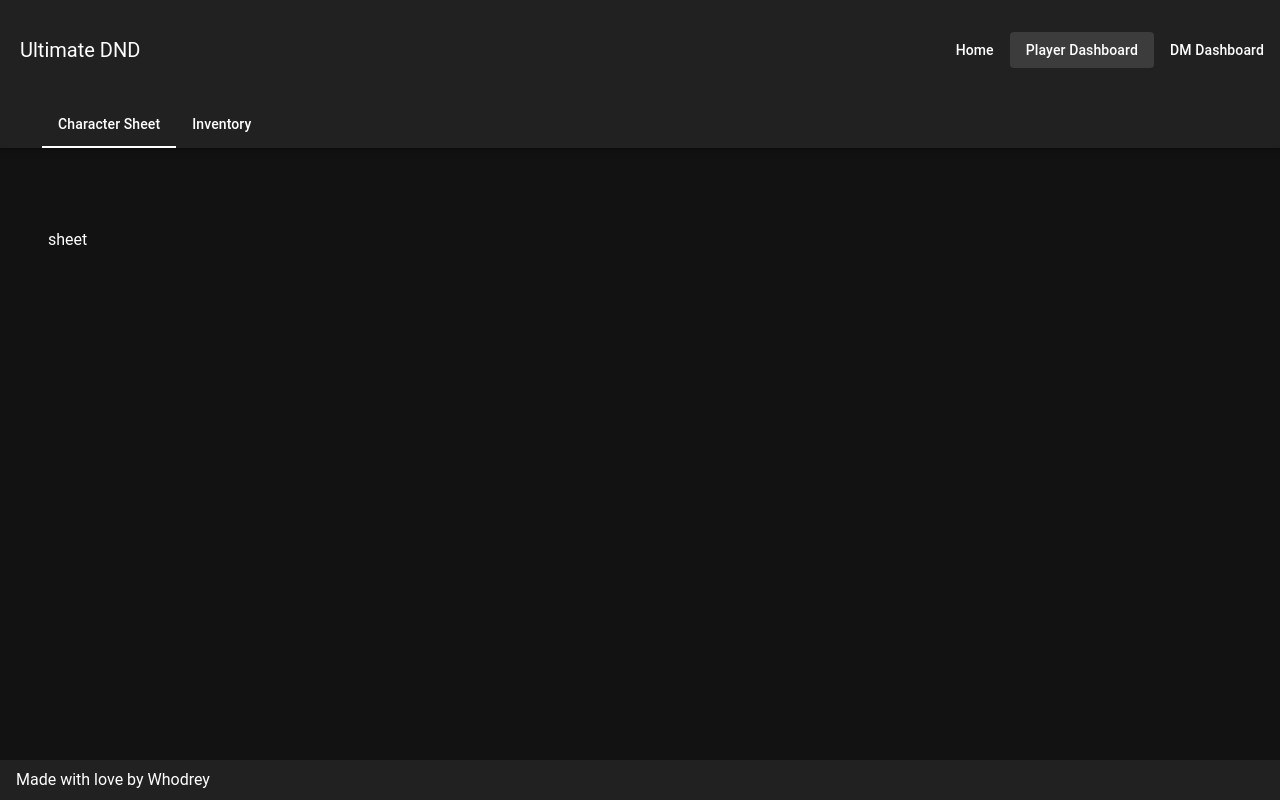
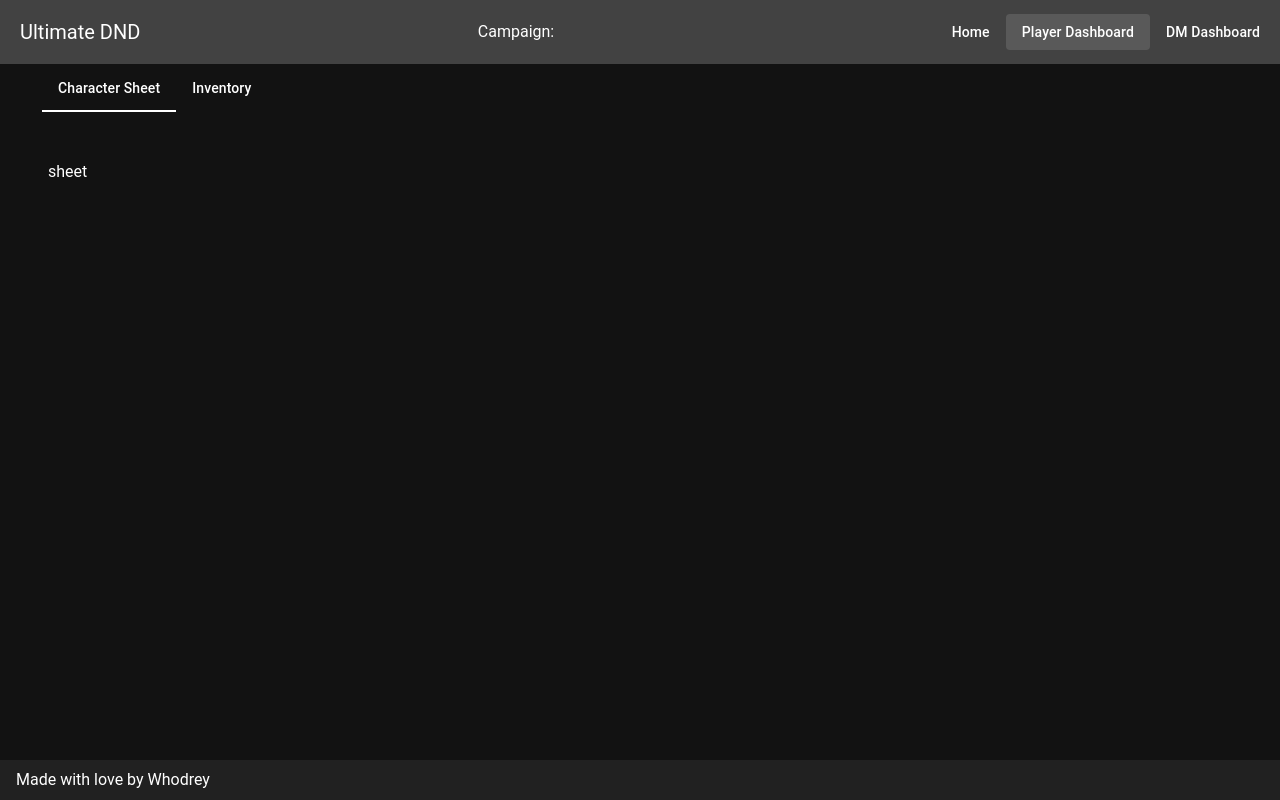
Before and after one commit to Whodrey/Ultimate-DND, a Vue app in the folder frontend/: page /player in a window 1280 px wide. Built offline with nearby package versions, Linux system fonts and the light colour scheme.

Commit message:
Change file structure

```diff
--- a/frontend/src/components/TopBar.vue
+++ b/frontend/src/components/TopBar.vue
@@ -28,34 +28,89 @@ const activeTab = computed({
     if (route.name === "player-dashboard") menuStore.activePlayerTab = value;
   },
 });
+
+const activeTopTab = computed(() => {
+  return currentTabs.value.find((item) => item.value === activeTab.value);
+});
+
+const currentSubtabs = computed(() => {
+  return activeTopTab.value?.subtabs ?? [];
+});
+
+const activeSubtab = computed({
+  get() {
+    const firstSubtab = currentSubtabs.value[0]?.value;
+
+    if (!activeTab.value || !firstSubtab) return null;
+
+    if (route.name === "dm-dashboard") {
+      return menuStore.activeDMSubtabs[activeTab.value] ?? firstSubtab;
+    }
+
+    if (route.name === "player-dashboard") {
+      return menuStore.activePlayerSubtabs[activeTab.value] ?? firstSubtab;
+    }
+
+    return null;
+  },
+
+  set(value) {
+    const isValidSubtab = currentSubtabs.value.some(
+      (item) => item.value === value,
+    );
+
+    if (!activeTab.value || !isValidSubtab) return;
+
+    if (route.name === "dm-dashboard") {
+      menuStore.activeDMSubtabs[activeTab.value] = value;
+    }
+
+    if (route.name === "player-dashboard") {
+      menuStore.activePlayerSubtabs[activeTab.value] = value;
+    }
+  },
+});
 </script>
 
 <template>
-  <v-container fluid>
-    <v-app-bar height="100">
-      <v-app-bar-title text="Ultimate DND" />
+  <v-container fluid class="pa-0">
+    <v-row>
+      <v-toolbar>
+        <v-toolbar-title text="Ultimate DND" />
+
+        <v-col>Campaign: </v-col>
 
         <v-btn text to="/">Home</v-btn>
         <v-btn text to="/player">Player Dashboard</v-btn>
         <v-btn text to="/dm">DM Dashboard</v-btn>
+      </v-toolbar>
+    </v-row>
 
-      <template>
-        <v-row size="12">
-          <v-col cols="auto"> Campaigns: </v-col>
-          <v-col cols="auto"> </v-col>
-        </v-row>
-      </template>
-
-      <template #extension v-if="currentTabs.length">
+    <v-container fluid class="pa-0 align-self-start">
+      <v-row no-gutters>
+        <v-col cols="12" v-if="currentTabs.length">
           <v-tabs v-model="activeTab" align-tabs="title">
             <v-tab
               v-for="item in currentTabs"
               :key="item.value"
-            :text="item.text"
+              :text="item.title ?? item.text"
               :value="item.value"
             />
           </v-tabs>
-      </template>
-    </v-app-bar>
+        </v-col>
+      </v-row>
+      <v-row no-gutters>
+        <v-col cols="12" v-if="currentSubtabs.length">
+          <v-tabs v-model="activeSubtab" align-tabs="title">
+            <v-tab
+              v-for="item in currentSubtabs"
+              :key="item.value"
+              :text="item.title ?? item.text"
+              :value="item.value"
+            />
+          </v-tabs>
+        </v-col>
+      </v-row>
+    </v-container>
   </v-container>
 </template>
--- a/frontend/src/config/tabconfig.js
+++ b/frontend/src/config/tabconfig.js
@@ -1,4 +1,8 @@
 import WorldBuilding from "@/views/DungeonMaster/WorldBuilding.vue";
+import WorldBuildingMaps from "@/views/DungeonMaster/WorldBuilding/Maps.vue";
+import WorldBuildingCities from "@/views/DungeonMaster/WorldBuilding/Cities.vue";
+import WorldBuildingDungeons from "@/views/DungeonMaster/WorldBuilding/Dungeons.vue";
+import WorldBuildingEvents from "@/views/DungeonMaster/WorldBuilding/Events.vue";
 import NPCManager from "@/views/DungeonMaster/NPCManager.vue";
 import CombatManager from "@/views/DungeonMaster/CombatManager.vue";
 import Overview from "@/views/DungeonMaster/Overview.vue";
@@ -8,22 +12,44 @@ import Inventory from "@/views/Player/Inventory.vue";
 
 export const DMtabs = [
   {
-    text: "Overview",
+    title: "Overview",
     value: "overview",
     component: Overview,
   },
   {
-    text: "World Building",
+    title: "World Building",
     value: "worldbuilding",
     component: WorldBuilding,
+    subtabs: [
+      {
+        title: "Maps",
+        value: "maps",
+        component: WorldBuildingMaps,
+      },
+      {
+        title: "Cities",
+        value: "cities",
+        component: WorldBuildingCities,
+      },
+      {
+        title: "Dungeons",
+        value: "dungeons",
+        component: WorldBuildingDungeons,
+      },
+      {
+        title: "Events",
+        value: "events",
+        component: WorldBuildingEvents,
+      },
+    ],
   },
   {
-    text: "NPC Manager",
+    title: "NPC Manager",
     value: "npcmanager",
     component: NPCManager,
   },
   {
-    text: "Combat Manager",
+    title: "Combat Manager",
     value: "combatmanager",
     component: CombatManager,
   },
@@ -31,12 +57,12 @@ export const DMtabs = [
 
 export const PlayerTabs = [
   {
-    text: "Character Sheet",
+    title: "Character Sheet",
     value: "charactersheet",
     component: CharacterSheet,
   },
   {
-    text: "Inventory",
+    title: "Inventory",
     value: "inventory",
     component: Inventory,
   },
--- a/frontend/src/stores/menuStore.js
+++ b/frontend/src/stores/menuStore.js
@@ -2,9 +2,26 @@ import { ref } from "vue";
 import { defineStore } from "pinia";
 import { DMtabs, PlayerTabs } from "@/config/tabconfig";
 
+const getInitialSubtabs = (tabs) => {
+  return Object.fromEntries(
+    tabs
+      .filter((tab) => tab.subtabs?.length)
+      .map((tab) => [tab.value, tab.subtabs[0].value])
+  );
+};
+
 export const useMenuStore = defineStore("menu", () => {
   const activeDMTab = ref(DMtabs[0].value);
   const activePlayerTab = ref(PlayerTabs[0].value);
+  const activeDMSubtabs = ref(getInitialSubtabs(DMtabs));
+  const activePlayerSubtabs = ref(getInitialSubtabs(PlayerTabs));
 
-  return { DMtabs, PlayerTabs, activeDMTab, activePlayerTab };
+  return {
+    DMtabs,
+    PlayerTabs,
+    activeDMTab,
+    activePlayerTab,
+    activeDMSubtabs,
+    activePlayerSubtabs,
+  };
 });
--- a/frontend/src/views/DMDashboard.vue
+++ b/frontend/src/views/DMDashboard.vue
@@ -5,10 +5,21 @@ import { useMenuStore } from "@/stores/menuStore";
 const menuStore = useMenuStore();
 
 const activeView = computed(() => {
-  return (
-    menuStore.DMtabs.find((tab) => tab.value === menuStore.activeDMTab)
-      ?.component ?? menuStore.DMtabs[0].component
-  );
+  const activeTab =
+    menuStore.DMtabs.find((tab) => tab.value === menuStore.activeDMTab) ??
+    menuStore.DMtabs[0];
+
+  if (activeTab.subtabs?.length) {
+    const activeSubtabValue =
+      menuStore.activeDMSubtabs[activeTab.value] ?? activeTab.subtabs[0].value;
+
+    return (
+      activeTab.subtabs.find((subtab) => subtab.value === activeSubtabValue)
+        ?.component ?? activeTab.subtabs[0].component
+    );
+  }
+
+  return activeTab.component;
 });
 </script>
 
--- a/frontend/src/views/DungeonMaster/WorldBuilding.vue
+++ b/frontend/src/views/DungeonMaster/WorldBuilding.vue
@@ -1,5 +1,3 @@
 <script setup></script>
 
-<template>
-  <v-container fluid> world</v-container>
-</template>
+<template></template>
--- /dev/null
+++ b/frontend/src/views/DungeonMaster/WorldBuilding/Cities.vue
@@ -0,0 +1,5 @@
+<script setup></script>
+
+<template>
+  <v-container fluid>cities</v-container>
+</template>
--- /dev/null
+++ b/frontend/src/views/DungeonMaster/WorldBuilding/Dungeons.vue
@@ -0,0 +1,5 @@
+<script setup></script>
+
+<template>
+  <v-container fluid>dungeons</v-container>
+</template>
--- /dev/null
+++ b/frontend/src/views/DungeonMaster/WorldBuilding/Events.vue
@@ -0,0 +1,5 @@
+<script setup></script>
+
+<template>
+  <v-container fluid>events</v-container>
+</template>
--- /dev/null
+++ b/frontend/src/views/DungeonMaster/WorldBuilding/Maps.vue
@@ -0,0 +1,5 @@
+<script setup></script>
+
+<template>
+  <v-container fluid>maps</v-container>
+</template>
--- a/frontend/src/views/PDashboard.vue
+++ b/frontend/src/views/PDashboard.vue
@@ -5,10 +5,23 @@ import { useMenuStore } from "@/stores/menuStore";
 const menuStore = useMenuStore();
 
 const activeView = computed(() => {
-  return (
-    menuStore.PlayerTabs.find((tab) => tab.value === menuStore.activePlayerTab)
-      ?.component ?? menuStore.PlayerTabs[0].component
-  );
+  const activeTab =
+    menuStore.PlayerTabs.find(
+      (tab) => tab.value === menuStore.activePlayerTab
+    ) ?? menuStore.PlayerTabs[0];
+
+  if (activeTab.subtabs?.length) {
+    const activeSubtabValue =
+      menuStore.activePlayerSubtabs[activeTab.value] ??
+      activeTab.subtabs[0].value;
+
+    return (
+      activeTab.subtabs.find((subtab) => subtab.value === activeSubtabValue)
+        ?.component ?? activeTab.subtabs[0].component
+    );
+  }
+
+  return activeTab.component;
 });
 </script>
 
```
Lines whose indentation alone changed are shown as unchanged.
